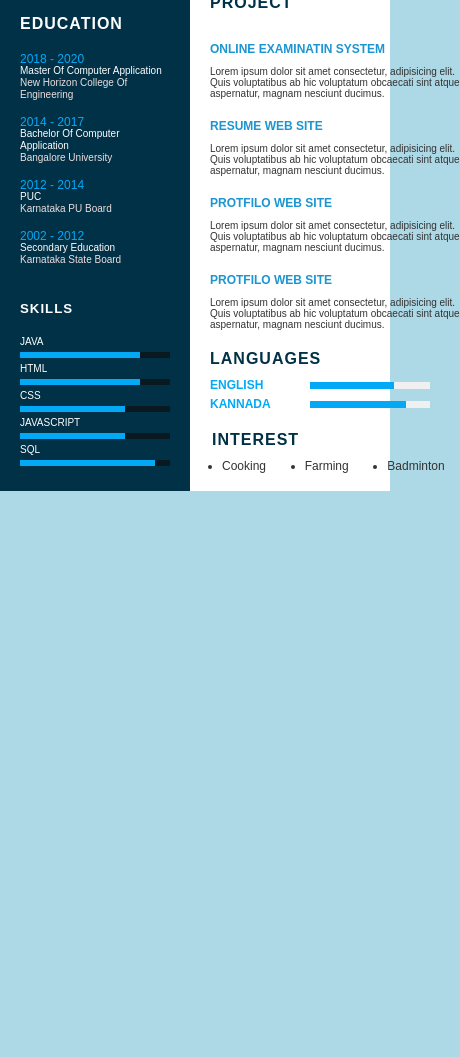
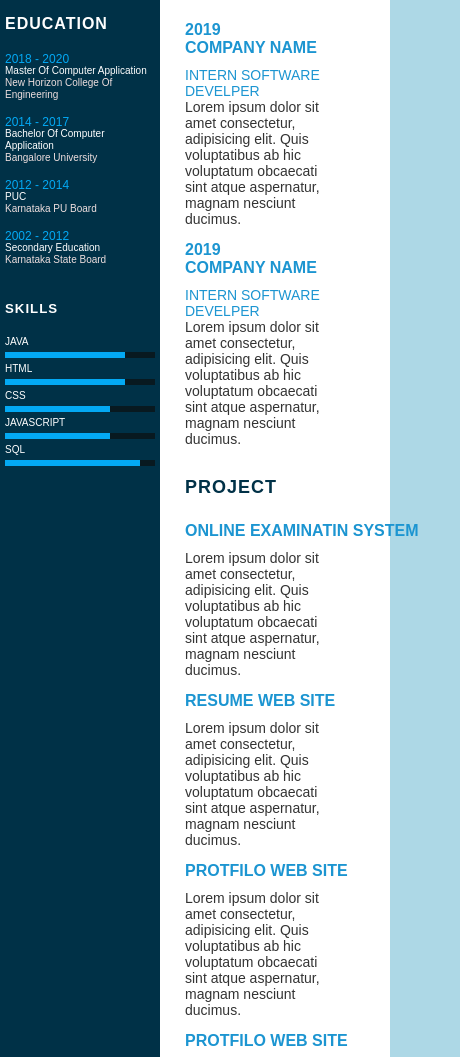
Before and after one commit to ManjuShreeht/My_CV, a plain HTML site: page index.html in a window 390 px wide. Shown: the part 475-1532 px from the top of the page, 460 px wide, since content can reach past the window. Before the commit the page ends 1016 px from the top, so only its background shows below. Drawn offline with Linux system fonts and the light colour scheme.

Commit message:
adding style

```diff
--- a/style.css
+++ b/style.css
@@ -172,16 +172,17 @@ a {
     text-transform: uppercase;
     margin-bottom: 10px;
     letter-spacing: 1px;
+    font-size: 18px;
 }
 
 .right_side p {
     color: #333;
-    font-size: 10px;
+    font-size: 14px;
 }
 
 .about .box .year_company {
     min-width: 250px;
-    padding-top: 20px;
+    padding-top: 14px;
     padding-bottom: 10px;
 }
 
@@ -189,14 +190,14 @@ a {
     text-transform: uppercase;
     color: #1c95d1;
     font-weight: 600;
-    font-size: 12px;
+    font-size: 16px;
 }
 
 .about .box .text h4 {
     text-transform: uppercase;
-    color: #2a7da2;
+    color: #1c95d1;
     font-weight: 100;
-    font-size: 10px;
+    font-size: 14px;
 }
 
 .about .languages {
@@ -256,39 +257,38 @@ a {
     margin: 0px 10px;
 }
 
-
-/*
-@media screen and (max-width:600px) {
+@media(max-width:700px) {
     body {
         margin: 0;
         padding: 0;
     }
-    .container {
-        width: 100%;
-        height: 100%;
-        max-height: 10%;
-    }
     .container .left_side {
-        width: 80%;
+        padding-right: 5px;
+        padding-left: 5px;
     }
     .container .right_side {
-        padding: 0;
-        margin: 0;
+        margin-right: 5px;
+        margin-left: 5px;
+        display: flex;
+        flex-wrap: wrap;
+        top: 0;
         width: 70%;
-        max-height: 100%;
     }
-    .container .right_side .about {
-        margin-left: 0;
-        padding-left: 0;
-        position: relative;
-        align-items: left;
-        justify-content: left;
+    .about {
+        display: relative;
+        width: 70%;
     }
     .about .intrest ul {
         list-style: none;
-        margin-left: 0;
+        margin-left: 0px;
     }
-    .about .intrest ul li {
-        margin-left: 0;
+    .about .year_company h5 {
+        padding-left: 0px;
+        margin-left: 0px;
     }
-} */
+    .intrest ul li {
+        margin: 0px 0px;
+        padding-left: 3px;
+        display: block;
+    }
+}
```
